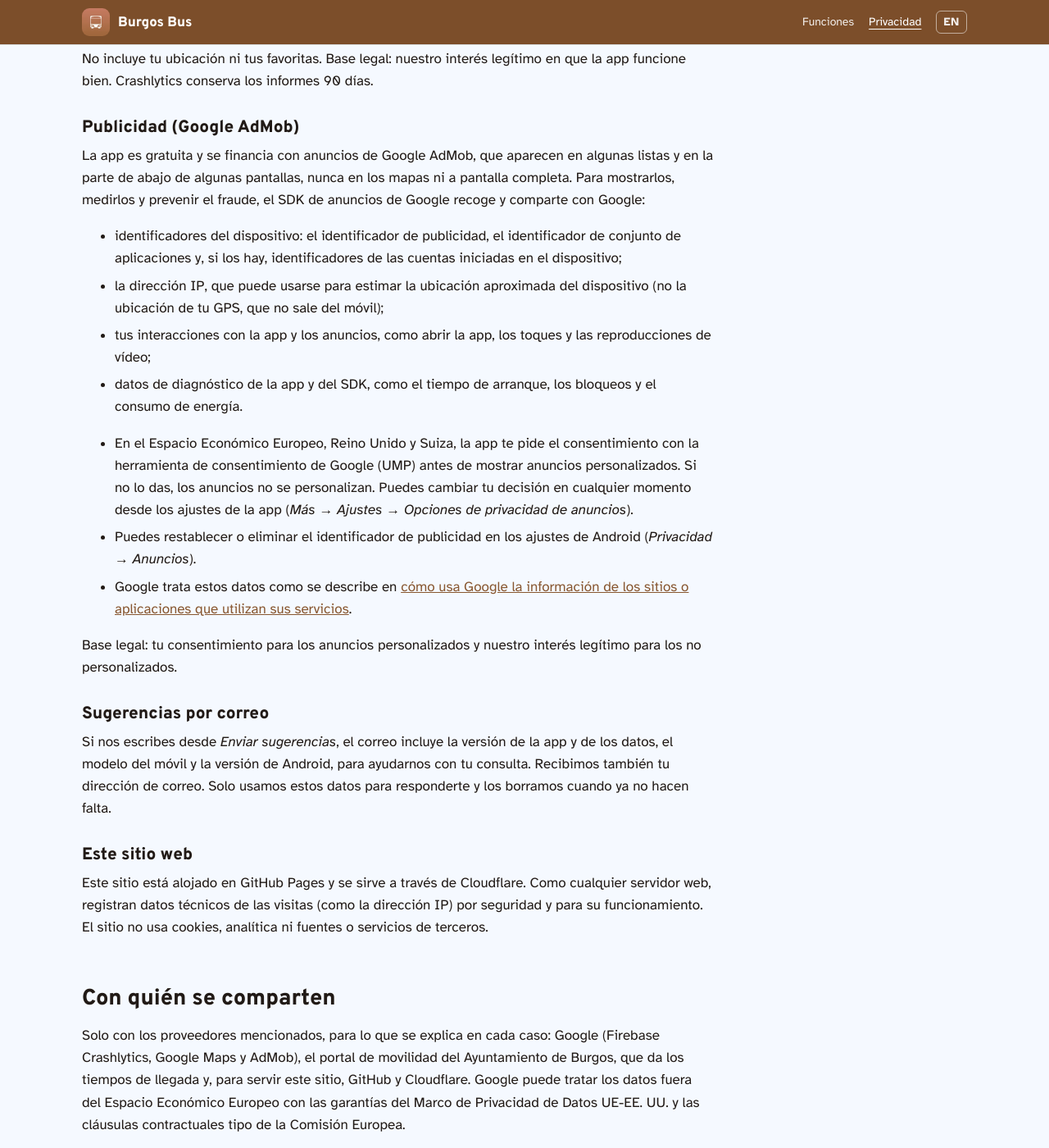
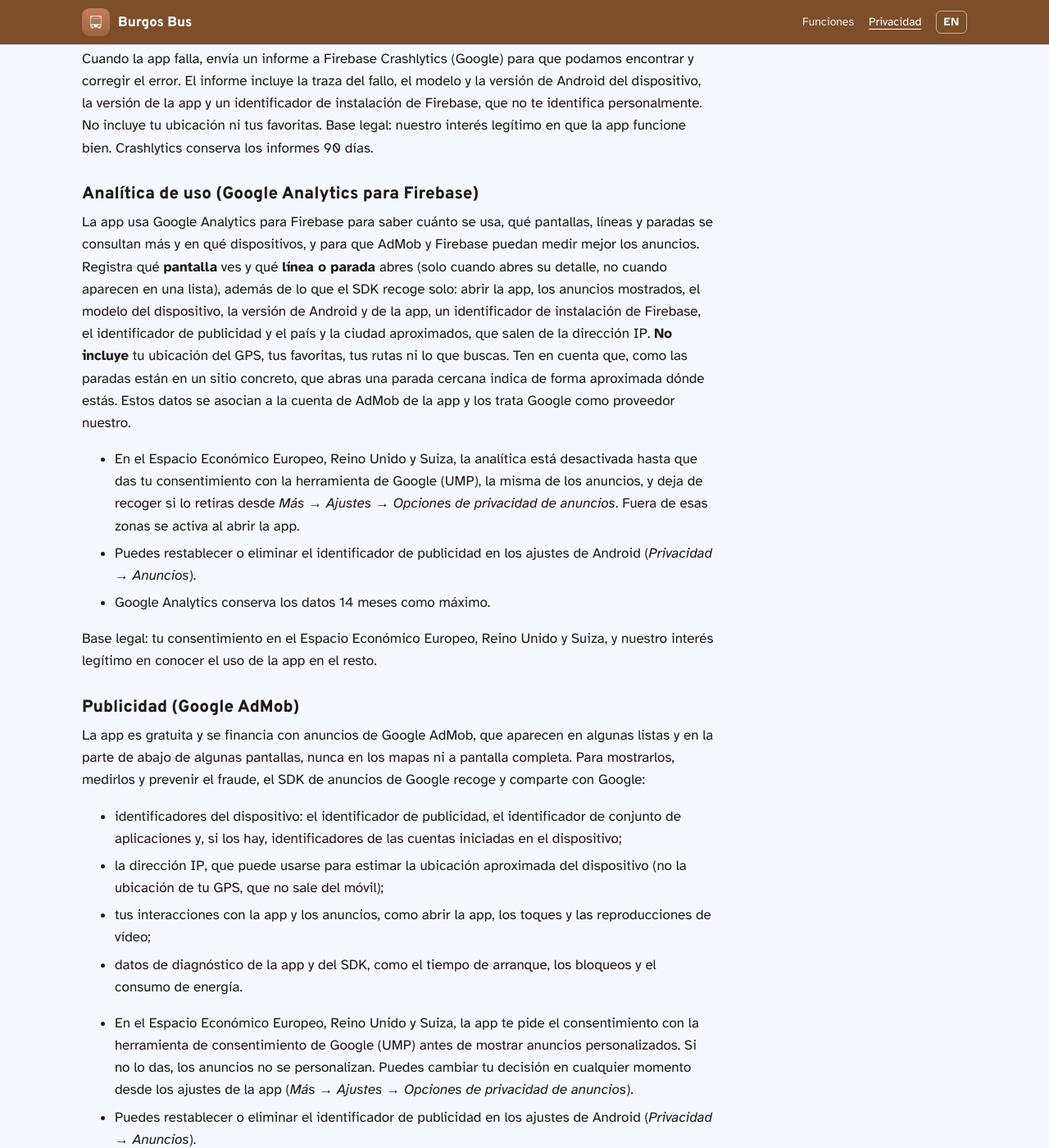
Before and after one commit to DavidJuanes/burgos-bus-web, a Jekyll site: the page built from privacidad.md, in a window 1280 px wide and 1400 px high, scrolled down 2406 px. Shown: the whole window at 82% size. Built offline with Jekyll 4.4.1, drawn with Linux system fonts in a browser that asks for light colours; some of the changed text lies outside the part shown.

Commit message:
Privacy policy: add Google Analytics for Firebase (screens, lines and stops)
Co-Authored-By: Claude Sonnet 5.5 <noreply@anthropic.com>

```diff
--- a/privacidad.md
+++ b/privacidad.md
@@ -15,7 +15,7 @@ Esta política explica qué datos trata la app **Burgos Bus** para Android (`dev
 
 - No hay cuentas ni registros: la app no sabe quién eres.
 - Tu ubicación, tus rutas, tus favoritas y tus ajustes se quedan en tu móvil. Las rutas se calculan en el móvil.
-- La app envía informes de fallos a Google (Firebase Crashlytics) y muestra anuncios de Google AdMob, que usan identificadores del dispositivo. En el Espacio Económico Europeo, Reino Unido y Suiza te pedimos el consentimiento antes de personalizar los anuncios.
+- La app envía informes de fallos a Google (Firebase Crashlytics), mide qué pantallas, líneas y paradas se usan con Google Analytics para Firebase (sin tu ubicación) y muestra anuncios de Google AdMob, que usan identificadores del dispositivo. En el Espacio Económico Europeo, Reino Unido y Suiza te pedimos el consentimiento antes de personalizar los anuncios y de medir el uso.
 - No vendemos datos personales.
 
 ## Responsable
@@ -26,7 +26,7 @@ David González Juanes, desarrollador de la app, con residencia en España. Cont
 
 ### Ubicación
 
-Si das permiso de ubicación (aproximada o precisa), la app la usa para ordenar las paradas por cercanía, centrar los mapas, orientar la brújula hacia la parada y, si pides una ruta o una guía de viaje, calcular el trayecto desde donde estás. **La ubicación se procesa solo en tu móvil**: la app no la envía a ningún servidor ni la guarda. El permiso es opcional, salvo para la guía de viaje (ver más abajo): sin él, la app usa la Plaza Mayor de Burgos como punto de partida y la ruta se calcula desde otro origen que elijas. Puedes retirarlo cuando quieras en los ajustes de Android.
+Si das permiso de ubicación (aproximada o precisa), la app la usa para ordenar las paradas por cercanía, centrar los mapas, orientar la brújula hacia la parada y, si pides una ruta o una guía de viaje, calcular el trayecto desde donde estás. **La ubicación se procesa solo en tu móvil**: la app no la envía a ningún servidor ni la guarda. Lo único que puede delatar de forma aproximada dónde estás es qué parada abres (ver *Analítica de uso*). El permiso es opcional, salvo para la guía de viaje (ver más abajo): sin él, la app usa la Plaza Mayor de Burgos como punto de partida y la ruta se calcula desde otro origen que elijas. Puedes retirarlo cuando quieras en los ajustes de Android.
 
 ### Favoritas y ajustes
 
@@ -59,6 +59,16 @@ Los mapas usan el SDK de Google Maps para Android. Al mostrarlos, Google recibe
 
 Cuando la app falla, envía un informe a Firebase Crashlytics (Google) para que podamos encontrar y corregir el error. El informe incluye la traza del fallo, el modelo y la versión de Android del dispositivo, la versión de la app y un identificador de instalación de Firebase, que no te identifica personalmente. No incluye tu ubicación ni tus favoritas. Base legal: nuestro interés legítimo en que la app funcione bien. Crashlytics conserva los informes 90 días.
 
+### Analítica de uso (Google Analytics para Firebase)
+
+La app usa Google Analytics para Firebase para saber cuánto se usa, qué pantallas, líneas y paradas se consultan más y en qué dispositivos, y para que AdMob y Firebase puedan medir mejor los anuncios. Registra qué **pantalla** ves y qué **línea o parada** abres (solo cuando abres su detalle, no cuando aparecen en una lista), además de lo que el SDK recoge solo: abrir la app, los anuncios mostrados, el modelo del dispositivo, la versión de Android y de la app, un identificador de instalación de Firebase, el identificador de publicidad y el país y la ciudad aproximados, que salen de la dirección IP. **No incluye** tu ubicación del GPS, tus favoritas, tus rutas ni lo que buscas. Ten en cuenta que, como las paradas están en un sitio concreto, que abras una parada cercana indica de forma aproximada dónde estás. Estos datos se asocian a la cuenta de AdMob de la app y los trata Google como proveedor nuestro.
+
+- En el Espacio Económico Europeo, Reino Unido y Suiza, la analítica está desactivada hasta que das tu consentimiento con la herramienta de Google (UMP), la misma de los anuncios, y deja de recoger si lo retiras desde *Más → Ajustes → Opciones de privacidad de anuncios*. Fuera de esas zonas se activa al abrir la app.
+- Puedes restablecer o eliminar el identificador de publicidad en los ajustes de Android (*Privacidad → Anuncios*).
+- Google Analytics conserva los datos 14 meses como máximo.
+
+Base legal: tu consentimiento en el Espacio Económico Europeo, Reino Unido y Suiza, y nuestro interés legítimo en conocer el uso de la app en el resto.
+
 ### Publicidad (Google AdMob)
 
 La app es gratuita y se financia con anuncios de Google AdMob, que aparecen en algunas listas y en la parte de abajo de algunas pantallas, nunca en los mapas ni a pantalla completa. Para mostrarlos, medirlos y prevenir el fraude, el SDK de anuncios de Google recoge y comparte con Google:
@@ -84,7 +94,7 @@ Este sitio está alojado en GitHub Pages y se sirve a través de Cloudflare. Com
 
 ## Con quién se comparten
 
-Solo con los proveedores mencionados, para lo que se explica en cada caso: Google (Firebase Crashlytics, Google Maps y AdMob), el portal de movilidad del Ayuntamiento de Burgos, que da los tiempos de llegada y, para servir este sitio, GitHub y Cloudflare. Google puede tratar los datos fuera del Espacio Económico Europeo con las garantías del Marco de Privacidad de Datos UE-EE. UU. y las cláusulas contractuales tipo de la Comisión Europea.
+Solo con los proveedores mencionados, para lo que se explica en cada caso: Google (Firebase Crashlytics y Analytics, Google Maps y AdMob), el portal de movilidad del Ayuntamiento de Burgos, que da los tiempos de llegada y, para servir este sitio, GitHub y Cloudflare. Google puede tratar los datos fuera del Espacio Económico Europeo con las garantías del Marco de Privacidad de Datos UE-EE. UU. y las cláusulas contractuales tipo de la Comisión Europea.
 
 ## Tus derechos
 
```
Also changed, not shown: other parts of privacidad.md (+1 -1 lines), en/privacy.md (+14 -4 lines).
